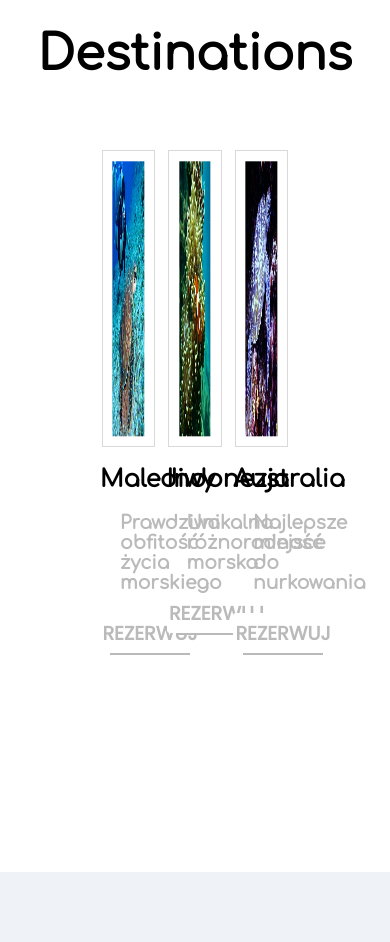
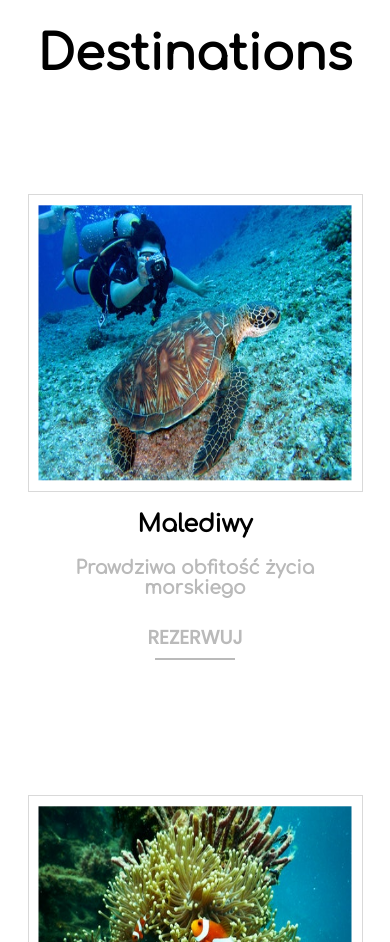
Before and after one commit to LukaszWieczorek92/scuba-diving, a plain HTML site: page index.html in a window 390 px wide. Shown: the part 846-1788 px from the top of the page. Drawn offline with nearby package versions, Linux system fonts and the light colour scheme.

Commit message:
media for destinations section

```diff
--- a/style.css
+++ b/style.css
@@ -62,6 +62,11 @@ img {
   z-index: 0;
   color: black;
   overflow: hidden;
+}
+
+.btn:focus {
+  outline: none;
+  border: none;
 }
 
 .btn::before {
@@ -202,7 +207,8 @@ nav ul li a:hover {
 
 @media (max-width: 1024px) {
   .logo {
-    font-size: 4rem;
+    font-size: 6rem;
+    top: 40px;
   }
 
   .textbox {
@@ -237,6 +243,16 @@ nav ul li a:hover {
     height: 80px;
 
     line-height: 80px;
+  }
+
+  nav {
+    padding: 0;
+    top: 200px;
+  }
+
+  nav ul li a {
+    font-size: 2rem;
+
   }
 }
 
@@ -352,7 +368,7 @@ nav ul li a:hover {
 /* section destinations */
 
 .destinations {
-  height: 100vh;
+  /* height: 100vh; */
 
 }
 
@@ -451,6 +467,60 @@ nav ul li a:hover {
   color: black;
   box-shadow: 0 0 0 2px black;
 }
+
+/* ////////////////////////////////////////////media queries- destination section ////////////////////// */
+
+@media(max-width:1024px) {
+  .destinations {
+    height: 60%;
+  }
+
+  .destinations .cardbox {
+    padding: 20px 20px;
+    flex-shrink: 0;
+  }
+
+  .destinations .card {
+    width: 33%;
+    /* height: 50vh; */
+    transition: 0.2s;
+    text-align: center;
+  }
+}
+
+@media(max-width:680px) {
+  .destinations .cardbox {
+    padding: 20px 60px;
+    flex-direction: column;
+    width: 100vw;
+    /* justify-content: center;
+    align-items: center; */
+  }
+
+  .destinations .card {
+    width: 100%;
+    /* margin: 20px; */
+
+    align-content: center;
+  }
+
+  .card .photo {
+    height: 50%;
+
+  }
+
+
+
+}
+
+@media(max-width:480px) {
+  .destinations .cardbox {
+    padding: 10px;
+  }
+}
+
+
+
 
 /* section diver */
 
```
